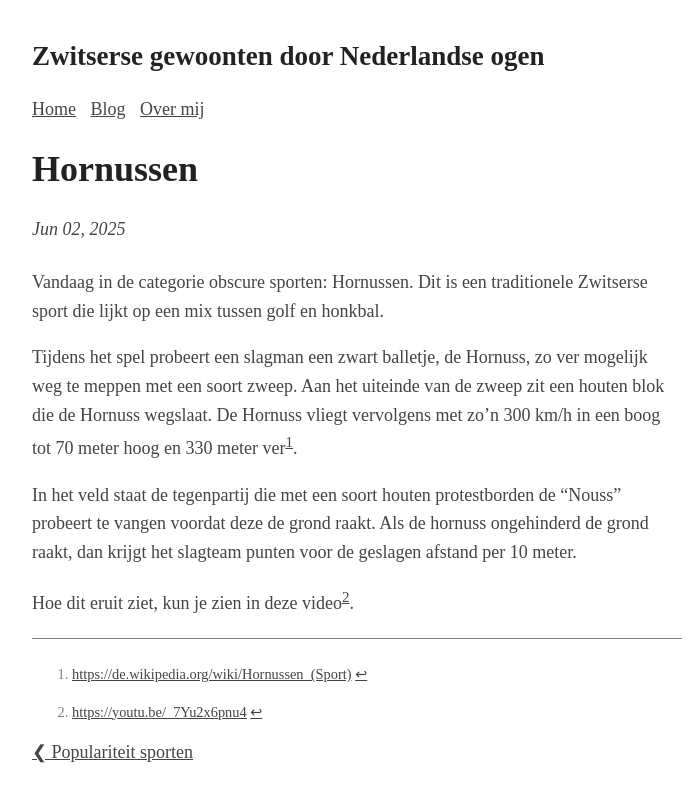
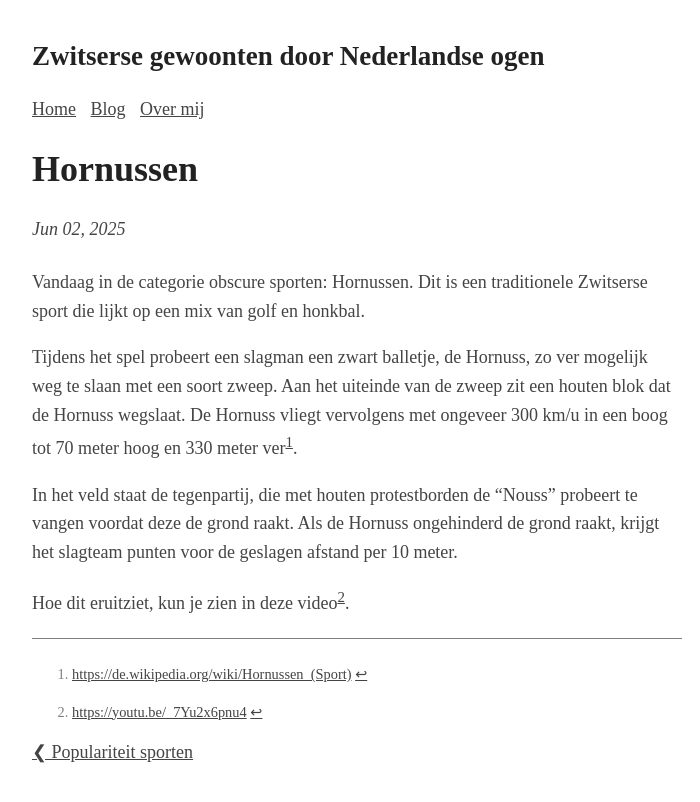
Before and after one commit to Roald87/roaldin.ch, a Jekyll site: the page built from _posts/2025-06-02-hornussen.md, in a window 1280 px wide. Shown: the top 802 px of the page, without its empty margins (283-983 px from the left). Built offline with Jekyll 4.4.1, drawn with Linux system fonts in a browser that asks for light colours; comment, search, counter and statistics services are not loaded.

Commit message:
Spellcheck by ChatGPT

```diff
--- a/_posts/2025-06-02-hornussen.md
+++ b/_posts/2025-06-02-hornussen.md
@@ -4,13 +4,13 @@ title: Hornussen
 image:
 ---
 
-Vandaag in de categorie obscure sporten: Hornussen. Dit is een traditionele Zwitserse sport die lijkt op een mix tussen golf en honkbal.
+Vandaag in de categorie obscure sporten: Hornussen. Dit is een traditionele Zwitserse sport die lijkt op een mix van golf en honkbal.
 
-Tijdens het spel probeert een slagman een zwart balletje, de Hornuss, zo ver mogelijk weg te meppen met een soort zweep. Aan het uiteinde van de zweep zit een houten blok die de Hornuss wegslaat. De Hornuss vliegt vervolgens met zo'n 300 km/h in een boog tot 70 meter hoog en 330 meter ver[^1].
+Tijdens het spel probeert een slagman een zwart balletje, de Hornuss, zo ver mogelijk weg te slaan met een soort zweep. Aan het uiteinde van de zweep zit een houten blok dat de Hornuss wegslaat. De Hornuss vliegt vervolgens met ongeveer 300 km/u in een boog tot 70 meter hoog en 330 meter ver[^1].
 
-In het veld staat de tegenpartij die met een soort houten protestborden de "Nouss" probeert te vangen voordat deze de grond raakt. Als de hornuss ongehinderd de grond raakt, dan krijgt het slagteam punten voor de geslagen afstand per 10 meter.
+In het veld staat de tegenpartij, die met houten protestborden de "Nouss" probeert te vangen voordat deze de grond raakt. Als de Hornuss ongehinderd de grond raakt, krijgt het slagteam punten voor de geslagen afstand per 10 meter.
 
-Hoe dit eruit ziet, kun je zien in deze video[^2].
+Hoe dit eruitziet, kun je zien in deze video[^2].
 
 [^1]: <https://de.wikipedia.org/wiki/Hornussen_(Sport)>
 [^2]: <https://youtu.be/_7Yu2x6pnu4>
```
